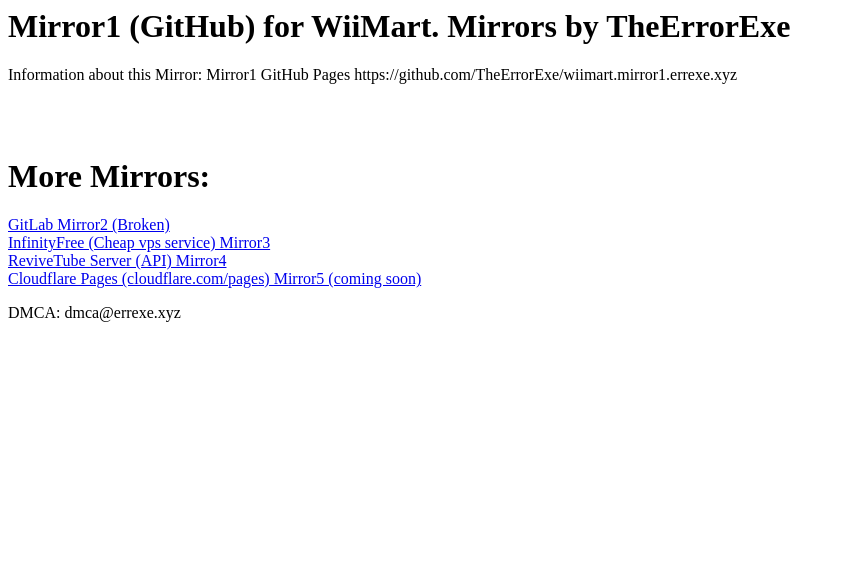
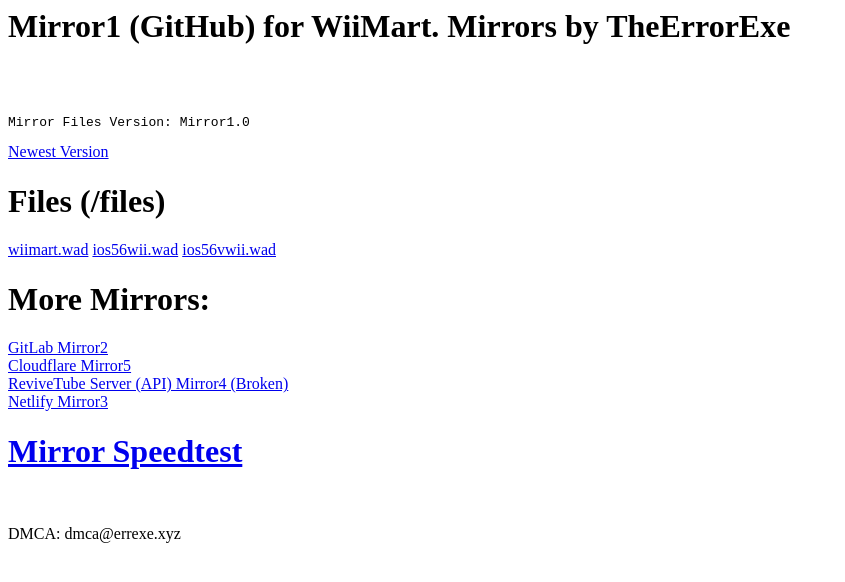
Before and after one commit to TheErrorExe/wiimart.mirror1.errexe.xyz, a plain HTML site: page index.html in a window 1280 px wide. Shown: the whole page, without its empty margins (0-845 px from the left). Drawn offline with Linux system fonts and the light colour scheme.

Commit message:
Update index.html

```diff
--- a/index.html
+++ b/index.html
@@ -1,11 +1,18 @@
 <h1>Mirror1 (GitHub) for WiiMart. Mirrors by TheErrorExe</h1>
-<p>Information about this Mirror: Mirror1 GitHub Pages https://github.com/TheErrorExe/wiimart.mirror1.errexe.xyz</p>
 <br>
 <br>
+<pre>Mirror Files Version: Mirror1.0</pre>
+<a href="https://mirrors.theerrorexe.dev/wiimart/newest.version">Newest Version</a>
+<h1>Files (/files)</h1>
+<a href="/files/wiimart.wad">wiimart.wad</a>
+<a href="/files/ios56wii.wad">ios56wii.wad</a>
+<a href="/files/ios56vwii.wad">ios56vwii.wad</a>
 <h1>More Mirrors:</h1>
-<a href="https://wiimart.mirror2.errexe.xyz">GitLab Mirror2 (Broken)</a><br>
-<a href="https://wiimart.mirror3.errexe.xyz">InfinityFree (Cheap vps service) Mirror3</a><br>
-<a href="https://api.errexe.xyz/mirror4/wiimart/">ReviveTube Server (API) Mirror4</a><br>
-<a href="https://wiimart.mirror5.errexe.xyz">Cloudflare Pages (cloudflare.com/pages) Mirror5 (coming soon)</a>
+<a href="https://test1-c99ff4.gitlab.io">GitLab Mirror2</a><br>
+<a href="https://wiimart.mirror5.errexe.xyz">Cloudflare Mirror5</a><br>
+<a href="https://api.errexe.xyz/mirror4/wiimart/">ReviveTube Server (API) Mirror4 (Broken)</a><br>
+<a href="https://wiimart.netlify.errexe.xyz">Netlify Mirror3 </a><br>
+<h1><a href="https://mirrors.theerrorexe.dev/wiimart">Mirror Speedtest</a></h1>
+
 <br>
 <p>DMCA: dmca@errexe.xyz</p>
```
